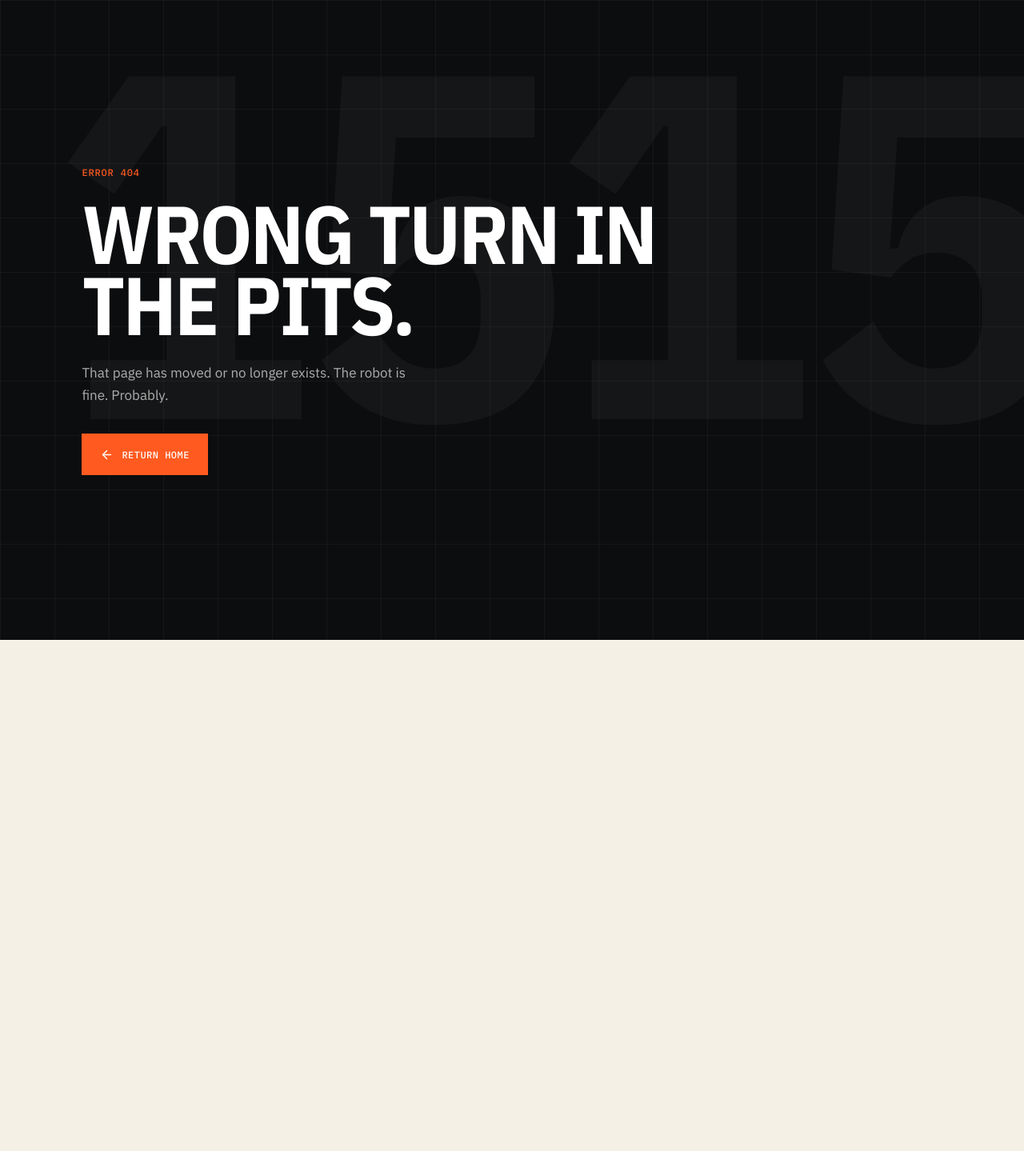
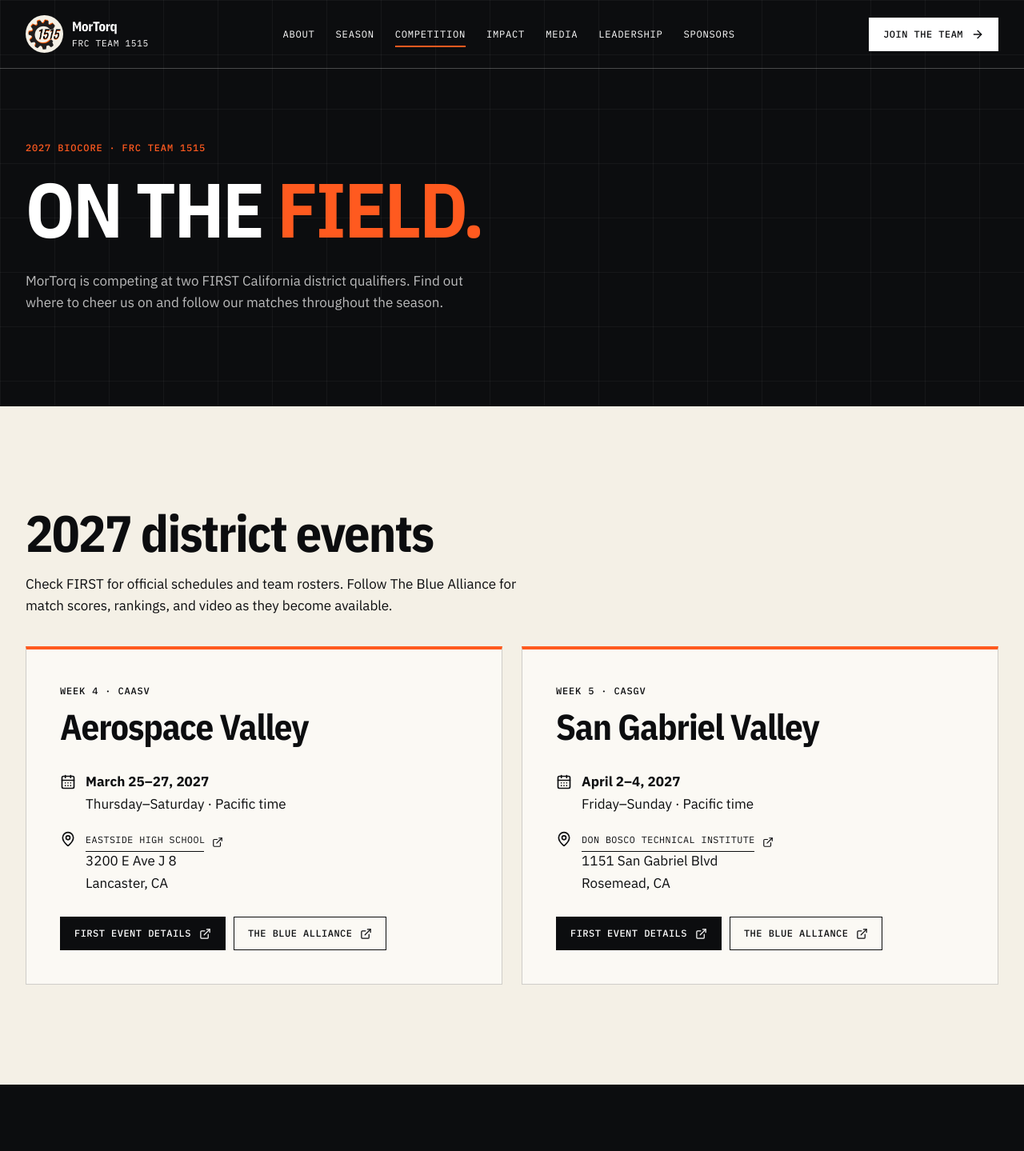
Before and after one commit to MayoWolf/MorSite, a Next.js app: page /competition in a window 1280 px wide. Before the commit this address had no page. Shown: the top 1439 px of the page at 80% size. Before the commit the page ends 800 px from the top, so only its background shows below. Built offline with nearby package versions, Linux system fonts and the light colour scheme.

Commit message:
Add 2027 competition schedule page

```diff
--- a/app/SiteChrome.tsx
+++ b/app/SiteChrome.tsx
@@ -17,6 +17,7 @@ import { useState } from "react";
 const navItems = [
   { label: "About", href: "/#about" },
   { label: "Season", href: "/#season" },
+  { label: "Competition", href: "/competition" },
   { label: "Impact", href: "/#impact" },
   { label: "Media", href: "/#media" },
   { label: "Leadership", href: "/leadership" },
@@ -24,7 +25,7 @@ const navItems = [
 ] as const;
 
 type SiteHeaderProps = {
-  activePage?: "home" | "leadership" | "sponsors";
+  activePage?: "home" | "competition" | "leadership" | "sponsors";
 };
 
 export function SiteHeader({ activePage = "home" }: SiteHeaderProps) {
--- /dev/null
+++ b/app/competition/competition.module.css
@@ -0,0 +1,70 @@
+.heading {
+  margin-bottom: 36px;
+  max-width: 650px;
+}
+
+.heading h2,
+.event h3 {
+  font-family: var(--display);
+  letter-spacing: -0.025em;
+  line-height: 1.05;
+  margin: 0;
+}
+
+.heading h2 {
+  font-size: clamp(2.5rem, 5vw, 4.5rem);
+}
+
+.grid {
+  display: grid;
+  gap: 24px;
+  grid-template-columns: repeat(2, minmax(0, 1fr));
+}
+
+.event {
+  background: var(--paper-bright);
+  border: 1px solid var(--line);
+  border-top: 4px solid var(--orange);
+  display: flex;
+  flex-direction: column;
+  padding: clamp(20px, 4vw, 42px);
+}
+
+.event > :first-child {
+  margin: 0 0 12px;
+}
+
+.event h3 {
+  font-size: clamp(2rem, 3.5vw, 3.5rem);
+  margin-bottom: 16px;
+}
+
+.detail {
+  align-items: start;
+  display: flex;
+  gap: 12px;
+  margin-top: 16px;
+}
+
+.detail svg {
+  flex-shrink: 0;
+  margin-top: 4px;
+}
+
+.detail p {
+  margin: 0;
+}
+
+.links {
+  display: flex;
+  flex-wrap: wrap;
+  gap: 10px;
+  margin-top: auto;
+  padding-top: 28px;
+}
+
+@media (max-width: 700px) {
+  .grid {
+    grid-template-columns: 1fr;
+  }
+}
--- /dev/null
+++ b/app/competition/page.tsx
@@ -0,0 +1,106 @@
+import type { Metadata } from "next";
+import { CalendarDays, ExternalLink, MapPin } from "lucide-react";
+import { SiteFooter, SiteHeader } from "../SiteChrome";
+import styles from "./competition.module.css";
+
+const description =
+  "Follow MorTorq Team 1515 at the 2027 Aerospace Valley and San Gabriel Valley FIRST California district qualifiers.";
+
+export const metadata: Metadata = {
+  title: "Competition",
+  description,
+  alternates: { canonical: "/competition" },
+  openGraph: {
+    title: "Competition | MorTorq",
+    description,
+    url: "/competition",
+  },
+};
+
+const events = [
+  {
+    code: "CAASV",
+    week: 4,
+    name: "Aerospace Valley",
+    dates: "March 25–27, 2027",
+    days: "Thursday–Saturday",
+    venue: "Eastside High School",
+    street: "3200 E Ave J 8",
+    city: "Lancaster, CA",
+  },
+  {
+    code: "CASGV",
+    week: 5,
+    name: "San Gabriel Valley",
+    dates: "April 2–4, 2027",
+    days: "Friday–Sunday",
+    venue: "Don Bosco Technical Institute",
+    street: "1151 San Gabriel Blvd",
+    city: "Rosemead, CA",
+  },
+];
+
+export default function Competition() {
+  return (
+    <>
+      <a className="skip-link" href="#main">Skip to content</a>
+      <SiteHeader activePage="competition" />
+      <main id="main">
+        <section className="interior-hero" aria-labelledby="competition-title" data-analytics-section="competition_hero">
+          <div className="interior-hero-inner">
+            <p className="eyebrow">2027 BIOCORE · FRC Team 1515</p>
+            <h1 id="competition-title">On the <span>field.</span></h1>
+            <p>MorTorq is competing at two FIRST California district qualifiers. Find out where to cheer us on and follow our matches throughout the season.</p>
+          </div>
+        </section>
+        <section className="section" aria-labelledby="district-events" data-analytics-section="district_events">
+          <div className={styles.heading}>
+            <h2 id="district-events">2027 district events</h2>
+            <p>Check FIRST for official schedules and team rosters. Follow The Blue Alliance for match scores, rankings, and video as they become available.</p>
+          </div>
+          <div className={styles.grid}>
+            {events.map(({ code, week, name, dates, days, venue, street, city }) => {
+              const location = encodeURIComponent(`${venue}, ${street}, ${city}`);
+              return (
+                <article className={styles.event} key={code} aria-labelledby={code}>
+                  <p className="eyebrow">Week {week} · {code}</p>
+                  <h3 id={code}>{name}</h3>
+                  <div className={styles.detail}>
+                    <CalendarDays size={20} aria-hidden="true" />
+                    <p><strong>{dates}</strong><br />{days} · Pacific time</p>
+                  </div>
+                  <div className={styles.detail}>
+                    <MapPin size={20} aria-hidden="true" />
+                    <p>
+                      <a className="text-link" href={`https://www.google.com/maps/search/?api=1&query=${location}`}>
+                        {venue} <ExternalLink size={14} aria-hidden="true" />
+                      </a>
+                      <br />{street}<br />{city}
+                    </p>
+                  </div>
+                  <div className={styles.links}>
+                    <a
+                      className="button button-small button-dark"
+                      href={`https://frc-events.firstinspires.org/2027/${code}`}
+                      aria-label={`FIRST event details for ${name}`}
+                    >
+                      FIRST event details <ExternalLink size={15} aria-hidden="true" />
+                    </a>
+                    <a
+                      className="button button-small button-outline-dark"
+                      href={`https://www.thebluealliance.com/event/2027${code.toLowerCase()}`}
+                      aria-label={`${name} on The Blue Alliance`}
+                    >
+                      The Blue Alliance <ExternalLink size={15} aria-hidden="true" />
+                    </a>
+                  </div>
+                </article>
+              );
+            })}
+          </div>
+        </section>
+      </main>
+      <SiteFooter />
+    </>
+  );
+}
--- a/app/globals.css
+++ b/app/globals.css
@@ -1182,7 +1182,7 @@ button {
   margin-top: 36px;
 }
 
-.sponsors-hero {
+.interior-hero {
   background:
     linear-gradient(rgba(255, 255, 255, 0.045) 1px, transparent 1px),
     linear-gradient(90deg, rgba(255, 255, 255, 0.045) 1px, transparent 1px),
@@ -1191,17 +1191,17 @@ button {
   color: #fff;
 }
 
-.sponsors-hero-inner {
+.interior-hero-inner {
   margin: 0 auto;
   max-width: 1480px;
   padding: 175px 32px 85px;
 }
 
-.sponsors-hero .eyebrow {
+.interior-hero .eyebrow {
   color: var(--orange);
 }
 
-.sponsors-hero h1 {
+.interior-hero h1 {
   font-family: var(--display);
   font-size: clamp(3.5rem, 7.5vw, 7.5rem);
   font-weight: 700;
@@ -1211,11 +1211,11 @@ button {
   text-transform: uppercase;
 }
 
-.sponsors-hero h1 span {
+.interior-hero h1 span {
   color: var(--orange);
 }
 
-.sponsors-hero-inner > p:not(.eyebrow) {
+.interior-hero-inner > p:not(.eyebrow) {
   color: rgba(255, 255, 255, 0.72);
   margin: 30px 0;
   max-width: 580px;
@@ -1318,13 +1318,13 @@ button {
 }
 
 @media (max-width: 860px) {
-  .sponsors-hero-inner { padding: 135px 22px 70px; }
+  .interior-hero-inner { padding: 135px 22px 70px; }
   .sponsors-heading { grid-template-columns: 1fr; gap: 24px; }
 }
 
 @media (max-width: 560px) {
   .sponsors-grid { grid-template-columns: 1fr; }
-  .sponsors-hero h1 { font-size: clamp(2.7rem, 11vw, 4rem); }
+  .interior-hero h1 { font-size: clamp(2.7rem, 11vw, 4rem); }
 }
 
 .join-section {
--- a/app/sitemap.ts
+++ b/app/sitemap.ts
@@ -9,6 +9,12 @@ export default function sitemap(): MetadataRoute.Sitemap {
       lastModified: new Date("2026-08-19"),
       changeFrequency: "monthly",
       priority: 1,
+    },
+    {
+      url: "https://www.team1515.com/competition",
+      lastModified: new Date("2026-11-06"),
+      changeFrequency: "monthly",
+      priority: 0.8,
     },
     {
       url: "https://www.team1515.com/sponsors",
--- a/app/sponsors/page.tsx
+++ b/app/sponsors/page.tsx
@@ -31,8 +31,8 @@ export default function Sponsors() {
       <a className="skip-link" href="#main">Skip to content</a>
       <SiteHeader activePage="sponsors" />
       <main id="main">
-        <section className="sponsors-hero" aria-labelledby="sponsors-title" data-analytics-section="sponsors_hero">
-          <div className="sponsors-hero-inner">
+        <section className="interior-hero" aria-labelledby="sponsors-title" data-analytics-section="sponsors_hero">
+          <div className="interior-hero-inner">
             <p className="eyebrow">Our sponsors · FRC Team 1515</p>
             <h1 id="sponsors-title">Built together.<br /><span>Powered by you.</span></h1>
             <p>Behind every robot is a community that believes in its builders. Thank you to the sponsors helping MorTorq turn student ideas into real-world experience.</p>
```
